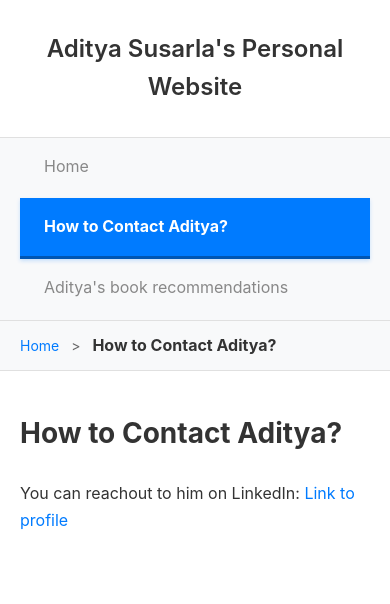
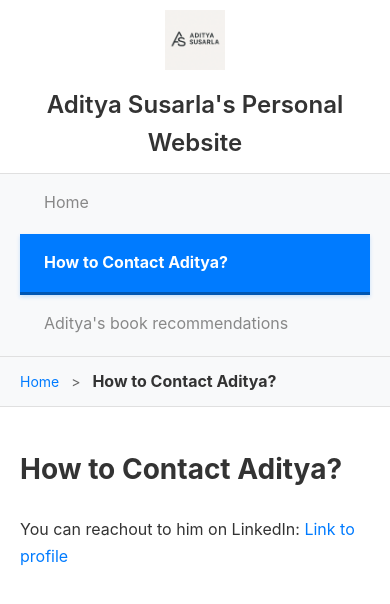
Before and after one commit to aditya-susarla/personal-website, a plain HTML site: page contact.html in a window 390 px wide. Drawn offline with Linux system fonts and the light colour scheme.

Commit message:
Add logo.

```diff
--- a/contact.html
+++ b/contact.html
@@ -1,14 +1,21 @@
 <!DOCTYPE html>
 <html lang="en">
   <head>
-    <meta charset="UTF-8">
-    <meta name="viewport" content="width=device-width, initial-scale=1.0">
+    <meta charset="UTF-8" />
+    <meta name="viewport" content="width=device-width, initial-scale=1.0" />
     <title>How to Contact Aditya? - Aditya Susarla</title>
-    <link rel="stylesheet" href="styles.css">
+    <link rel="stylesheet" href="styles.css" />
   </head>
   <body>
     <!-- Header Section -->
     <header class="header">
+      <a href="index.html" class="logo-link">
+        <img
+          src="aditya_susarla_simple.png"
+          alt="Aditya Susarla Logo"
+          class="logo"
+        />
+      </a>
       <div class="website-title">
         <h1>Aditya Susarla's Personal Website</h1>
       </div>
@@ -18,8 +25,16 @@
     <nav class="navigation">
       <ul class="nav-list">
         <li><a href="index.html" class="nav-item">Home</a></li>
-            <li><a href="contact.html" class="nav-item active">How to Contact Aditya?</a></li>
-            <li><a href="books.html" class="nav-item">Aditya's book recommendations</a></li>
+        <li>
+          <a href="contact.html" class="nav-item active"
+            >How to Contact Aditya?</a
+          >
+        </li>
+        <li>
+          <a href="books.html" class="nav-item"
+            >Aditya's book recommendations</a
+          >
+        </li>
       </ul>
     </nav>
 
@@ -34,7 +49,13 @@
     <main class="content">
       <h1>How to Contact Aditya?</h1>
       <p>
-            You can reachout to him on LinkedIn: <a href="https://www.linkedin.com/in/aditya-susarla/" target="_blank" rel="noopener noreferrer">Link to profile</a>
+        You can reachout to him on LinkedIn:
+        <a
+          href="https://www.linkedin.com/in/aditya-susarla/"
+          target="_blank"
+          rel="noopener noreferrer"
+          >Link to profile</a
+        >
       </p>
     </main>
   </body>
--- a/styles.css
+++ b/styles.css
@@ -14,8 +14,35 @@ body {
 
 /* Header Section */
 .header {
-    padding: 30px 40px;
+    padding: 10px 40px;
     border-bottom: 1px solid #e0e0e0;
+    display: flex;
+    align-items: center;
+    justify-content: space-between;
+    position: relative;
+}
+
+.logo-link {
+    display: flex;
+    align-items: center;
+    text-decoration: none;
+    transition: opacity 0.2s ease;
+}
+
+.logo-link:hover {
+    opacity: 0.8;
+}
+
+.logo {
+    height: 80px;
+    width: auto;
+    max-width: 300px;
+}
+
+.website-title {
+    position: absolute;
+    left: 50%;
+    transform: translateX(-50%);
     text-align: center;
 }
 
@@ -151,8 +178,23 @@ body {
         padding-right: 20px;
     }
 
+    .header {
+        flex-direction: column;
+        gap: 16px;
+        text-align: center;
+    }
+
+    .website-title {
+        position: static;
+        transform: none;
+    }
+
     .website-title h1 {
         font-size: 24px;
+    }
+
+    .logo {
+        height: 60px;
     }
 
     .nav-list {
```
Also changed, not shown: books.html (+3 -0 lines), index.html (+3 -0 lines), aditya_susarla_logo.png (added), aditya_susarla_simple.png (added). Lines whose indentation alone changed are shown as unchanged.
